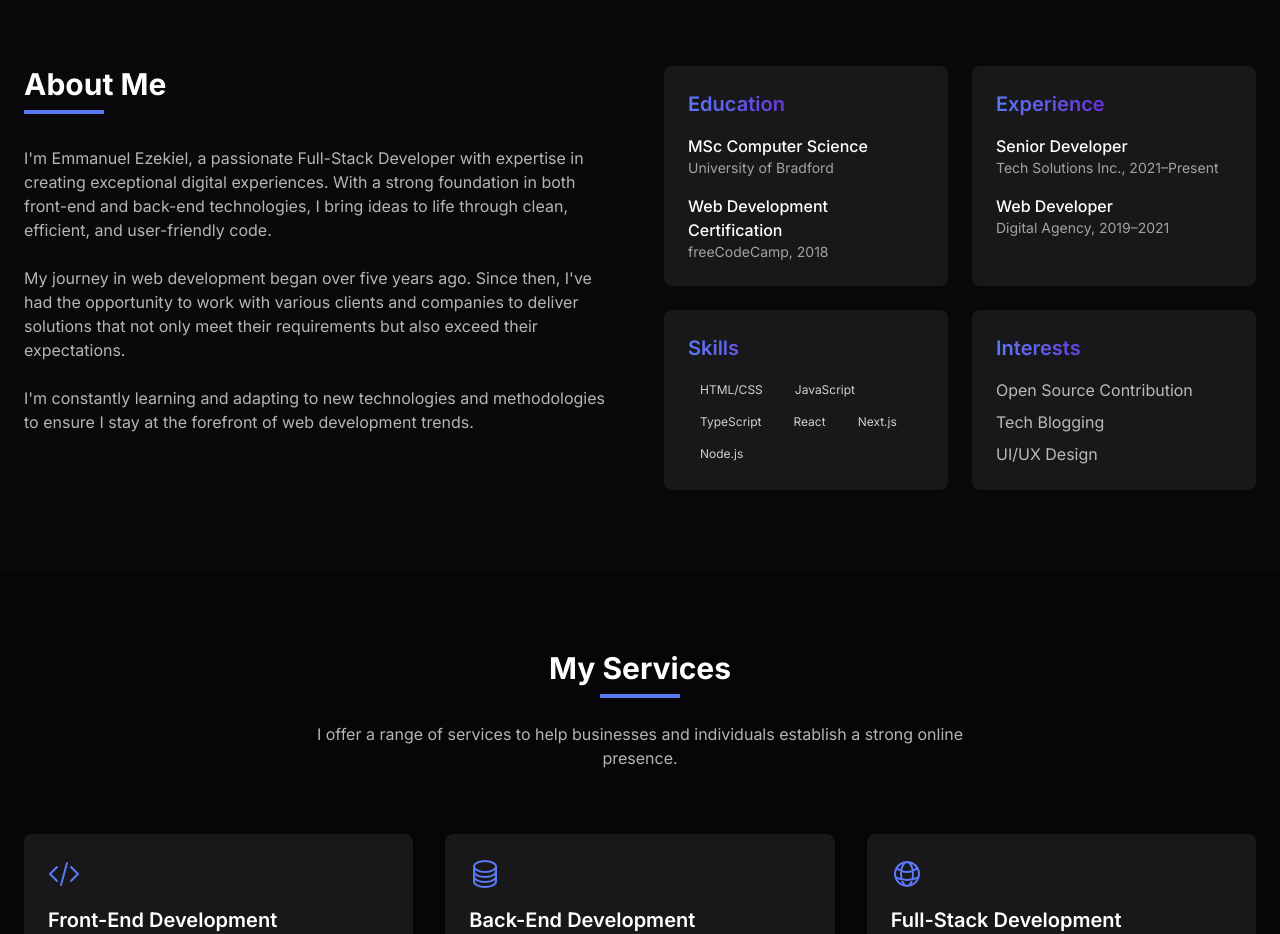
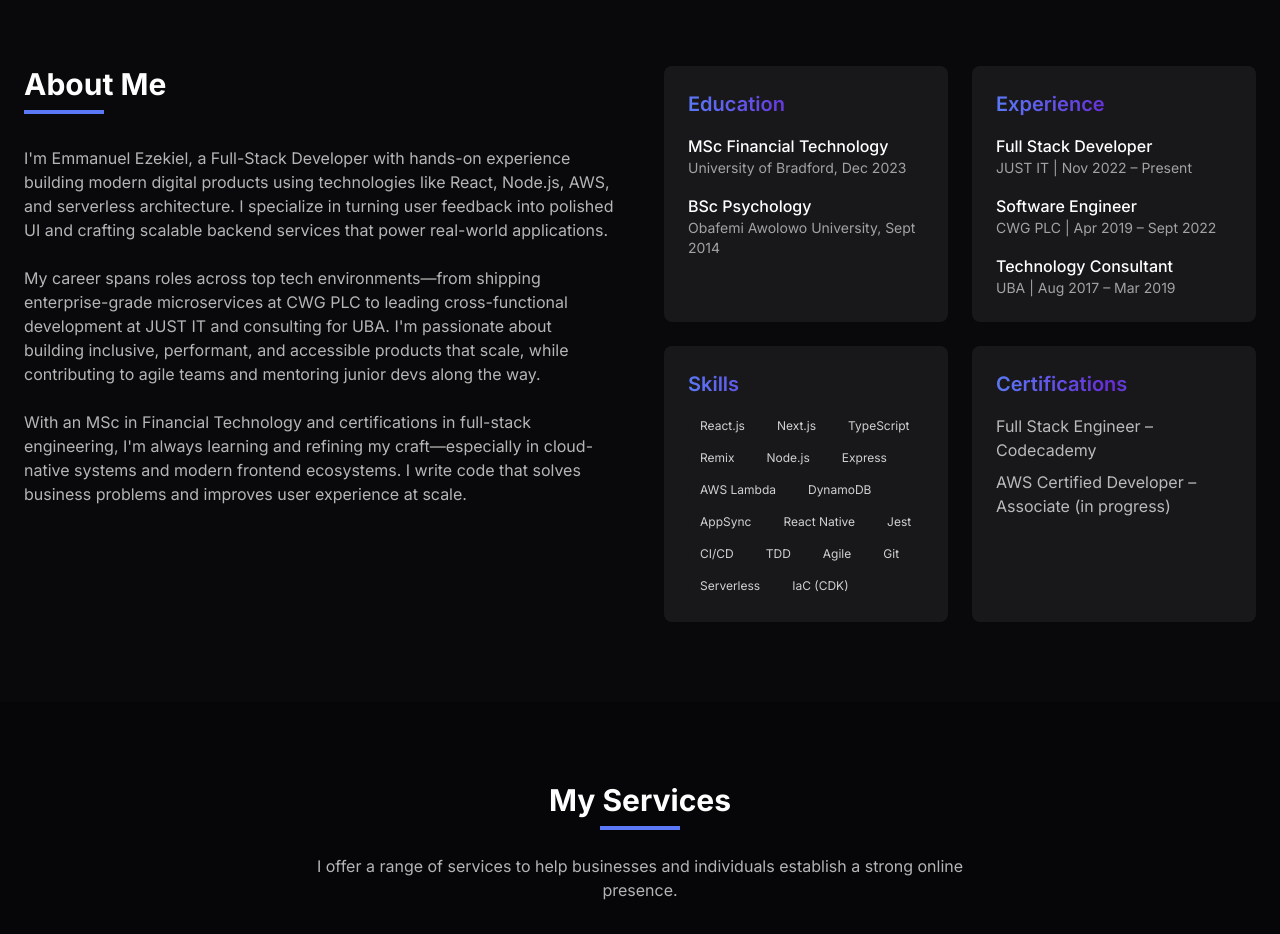
Before and after one commit to yunanajesse211/emmanuelezy-portfolio, a React (Vite) app: page / in a window 1280 px wide. Shown: the part 900-1834 px from the top of the page. Built offline with nearby package versions, Linux system fonts and the light colour scheme.

Commit message:
Update AboutSection.tsx

```diff
--- a/src/components/AboutSection.tsx
+++ b/src/components/AboutSection.tsx
@@ -10,20 +10,15 @@ const AboutSection = () => {
             <div className="h-1 w-20 bg-theme-blue mb-8"></div>
 
             <p className="text-white/70 mb-6">
-              I'm Emmanuel Ezekiel, a passionate Full-Stack Developer with expertise in creating
-              exceptional digital experiences. With a strong foundation in both front-end and
-              back-end technologies, I bring ideas to life through clean, efficient, and user-friendly code.
+              I'm Emmanuel Ezekiel, a Full-Stack Developer with hands-on experience building modern digital products using technologies like React, Node.js, AWS, and serverless architecture. I specialize in turning user feedback into polished UI and crafting scalable backend services that power real-world applications.
             </p>
 
             <p className="text-white/70 mb-6">
-              My journey in web development began over five years ago. Since then,
-              I've had the opportunity to work with various clients and companies to deliver
-              solutions that not only meet their requirements but also exceed their expectations.
+              My career spans roles across top tech environments—from shipping enterprise-grade microservices at CWG PLC to leading cross-functional development at JUST IT and consulting for UBA. I'm passionate about building inclusive, performant, and accessible products that scale, while contributing to agile teams and mentoring junior devs along the way.
             </p>
 
             <p className="text-white/70 mb-8">
-              I'm constantly learning and adapting to new technologies and methodologies to
-              ensure I stay at the forefront of web development trends.
+              With an MSc in Financial Technology and certifications in full-stack engineering, I'm always learning and refining my craft—especially in cloud-native systems and modern frontend ecosystems. I write code that solves business problems and improves user experience at scale.
             </p>
           </div>
 
@@ -33,12 +28,12 @@ const AboutSection = () => {
                 <h3 className="text-xl font-semibold mb-4 gradient-text">Education</h3>
                 <ul className="space-y-4">
                   <li>
-                    <p className="font-medium">MSc Computer Science</p>
-                    <p className="text-white/60 text-sm">University of Bradford</p>
+                    <p className="font-medium">MSc Financial Technology</p>
+                    <p className="text-white/60 text-sm">University of Bradford, Dec 2023</p>
                   </li>
                   <li>
-                    <p className="font-medium">Web Development Certification</p>
-                    <p className="text-white/60 text-sm">freeCodeCamp, 2018</p>
+                    <p className="font-medium">BSc Psychology</p>
+                    <p className="text-white/60 text-sm">Obafemi Awolowo University, Sept 2014</p>
                   </li>
                 </ul>
               </div>
@@ -47,12 +42,16 @@ const AboutSection = () => {
                 <h3 className="text-xl font-semibold mb-4 gradient-text">Experience</h3>
                 <ul className="space-y-4">
                   <li>
-                    <p className="font-medium">Senior Developer</p>
-                    <p className="text-white/60 text-sm">Tech Solutions Inc., 2021–Present</p>
+                    <p className="font-medium">Full Stack Developer</p>
+                    <p className="text-white/60 text-sm">JUST IT | Nov 2022 – Present</p>
                   </li>
                   <li>
-                    <p className="font-medium">Web Developer</p>
-                    <p className="text-white/60 text-sm">Digital Agency, 2019–2021</p>
+                    <p className="font-medium">Software Engineer</p>
+                    <p className="text-white/60 text-sm">CWG PLC | Apr 2019 – Sept 2022</p>
+                  </li>
+                  <li>
+                    <p className="font-medium">Technology Consultant</p>
+                    <p className="text-white/60 text-sm">UBA | Aug 2017 – Mar 2019</p>
                   </li>
                 </ul>
               </div>
@@ -60,21 +59,24 @@ const AboutSection = () => {
               <div className="bg-secondary p-6 rounded-lg">
                 <h3 className="text-xl font-semibold mb-4 gradient-text">Skills</h3>
                 <div className="flex flex-wrap gap-2">
-                  <span className="px-3 py-1 bg-muted text-white/80 rounded-full text-xs">HTML/CSS</span>
-                  <span className="px-3 py-1 bg-muted text-white/80 rounded-full text-xs">JavaScript</span>
-                  <span className="px-3 py-1 bg-muted text-white/80 rounded-full text-xs">TypeScript</span>
-                  <span className="px-3 py-1 bg-muted text-white/80 rounded-full text-xs">React</span>
-                  <span className="px-3 py-1 bg-muted text-white/80 rounded-full text-xs">Next.js</span>
-                  <span className="px-3 py-1 bg-muted text-white/80 rounded-full text-xs">Node.js</span>
+                  {[
+                    "React.js", "Next.js", "TypeScript", "Remix",
+                    "Node.js", "Express", "AWS Lambda", "DynamoDB",
+                    "AppSync", "React Native", "Jest", "CI/CD",
+                    "TDD", "Agile", "Git", "Serverless", "IaC (CDK)"
+                  ].map((skill, i) => (
+                    <span key={i} className="px-3 py-1 bg-muted text-white/80 rounded-full text-xs">
+                      {skill}
+                    </span>
+                  ))}
                 </div>
               </div>
 
               <div className="bg-secondary p-6 rounded-lg">
-                <h3 className="text-xl font-semibold mb-4 gradient-text">Interests</h3>
+                <h3 className="text-xl font-semibold mb-4 gradient-text">Certifications</h3>
                 <ul className="space-y-2 text-white/70">
-                  <li>Open Source Contribution</li>
-                  <li>Tech Blogging</li>
-                  <li>UI/UX Design</li>
+                  <li>Full Stack Engineer – Codecademy</li>
+                  <li>AWS Certified Developer – Associate (in progress)</li>
                 </ul>
               </div>
             </div>
```
